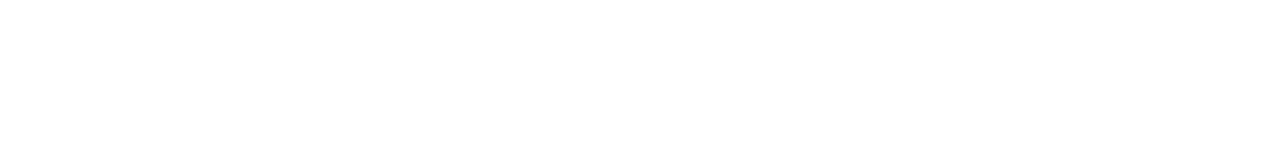
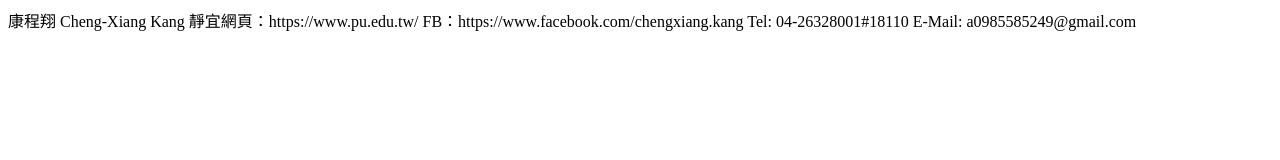
Before and after one commit to ricekang/aboutme, a plain HTML site: page about.html in a window 1280 px wide. Drawn offline with Linux system fonts and the light colour scheme.

Commit message:
version 1: body

```diff
--- a/about.html
+++ b/about.html
@@ -6,6 +6,12 @@
 	<title>康程翔簡介</title>
 </head>
 <body>
+	康程翔
+	Cheng-Xiang Kang
 
+	靜宜網頁：https://www.pu.edu.tw/
+	FB：https://www.facebook.com/chengxiang.kang
+	Tel: 04-26328001#18110
+	E-Mail: a0985585249@gmail.com
 </body>
 </html>
```
